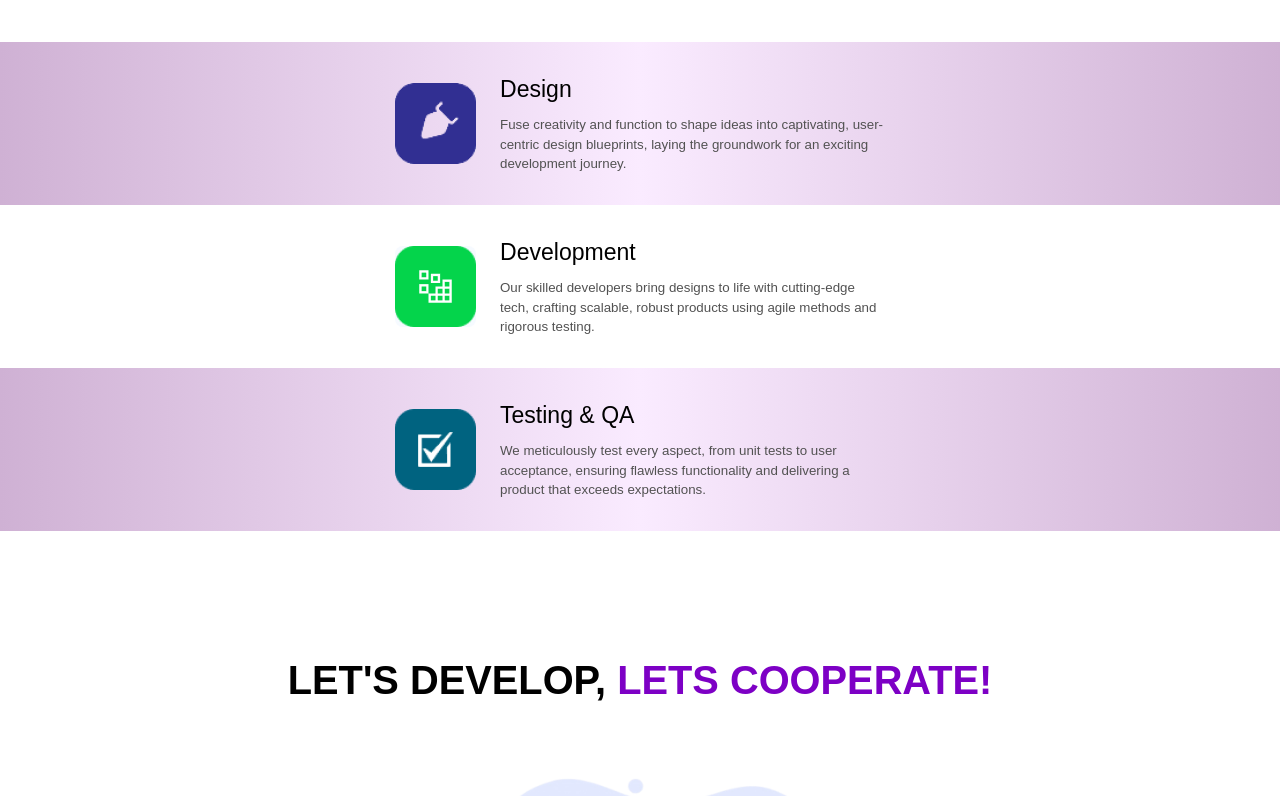
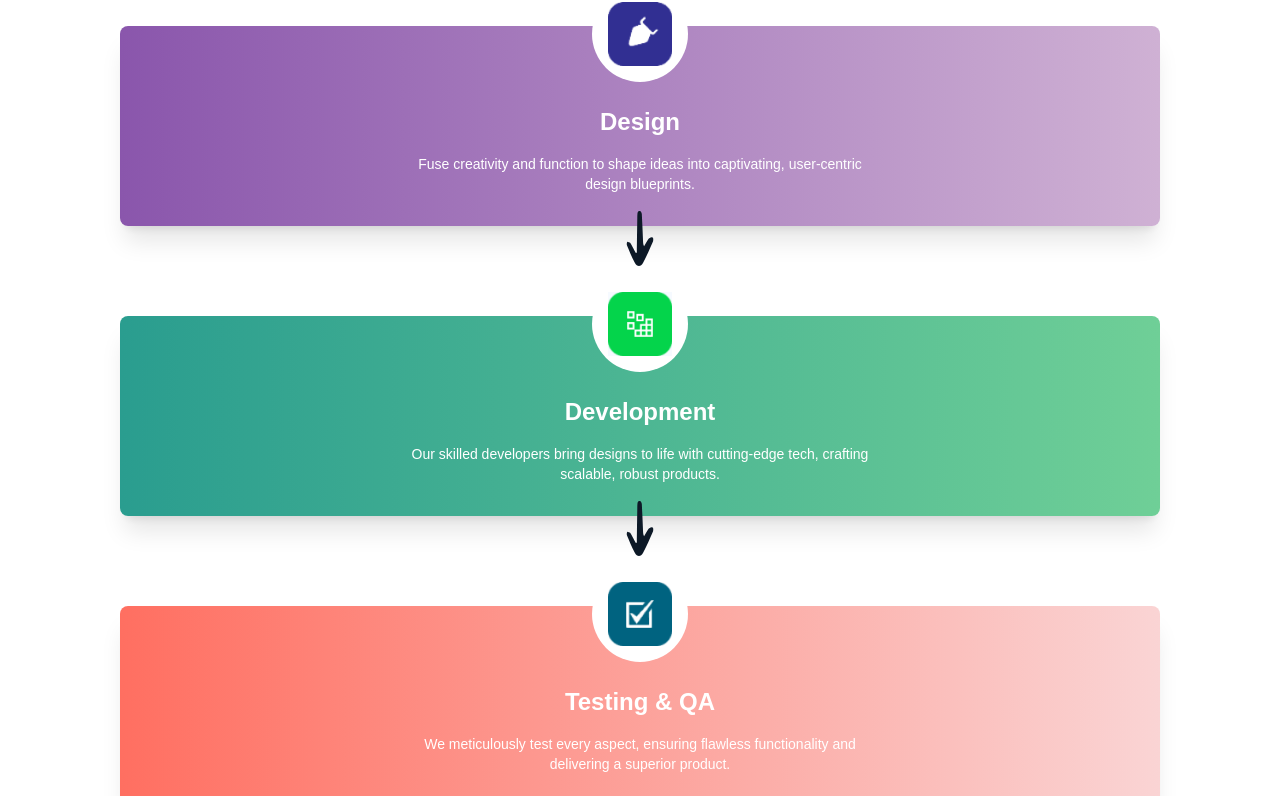
Before and after one commit to SPLkavinga/AsipiyaSoft-Website, a React (Vite) app in the folder Frontend/: page /about in a window 1280 px wide. Shown: the part 2313-3109 px from the top of the page. Built offline with nearby package versions, Linux system fonts and the light colour scheme.

Commit message:
Update files

```diff
--- a/Frontend/src/App.jsx
+++ b/Frontend/src/App.jsx
@@ -26,6 +26,8 @@ import ShowCareer from './Admin/ShowCareer';
 import Admin from './Admin/Admin';
 import CareerNew from './Admin/CareerNew';
 import CareerDetails from './Admin/CareerDetails';
+import ApplicationsPage from './Admin/ApplicationsPage';
+import ContactFormdetails from './Admin/ContactFormdetails';
 
 import Landingpage from './Admin/Landingpage';
 
@@ -61,6 +63,8 @@ function App() {
     <Route path="/ShowCareer" element={<ShowCareer />} />
     <Route path="/CareerNew" element={<CareerNew />} />
     <Route path="/career/:id" element={<CareerDetails />} />
+    <Route path="/ApplicationsPage" element={<ApplicationsPage />} />
+    <Route path="/ContactFormdetails" element={<ContactFormdetails />} />
     </Routes>
     </BrowserRouter>
   );
--- a/Frontend/src/Pages copy/AboutUs.jsx
+++ b/Frontend/src/Pages copy/AboutUs.jsx
@@ -55,12 +55,15 @@ function AboutUs() {
     },
   };
 
-
   // Loading screen
   if (loading) {
     return (
       <div className="flex items-center justify-center w-full h-screen bg-white">
-        <img src={logo} alt="Loading..." className="w-[200px] h-auto animate-bounce" />
+        <img
+          src={logo}
+          alt="Loading..."
+          className="w-[200px] h-auto animate-bounce"
+        />
       </div>
     );
   }
@@ -80,7 +83,8 @@ function AboutUs() {
         {/* Darker overlay */}
         <div className="absolute inset-0 z-0 bg-black bg-opacity-70"></div>
         <div className="z-10 w-full py-8 text-center xl:text-left md:w-full md:px-4 xl:mx-[120px] mx-[20px]">
-          <motion.p className="mb-[16px] text-sm text-white md:text-[19.2px]"
+          <motion.p
+            className="mb-[16px] text-sm text-white md:text-[19.2px]"
             initial="hidden"
             animate="visible"
             transition={{ duration: 0.5, delay: 0.2 }}
@@ -88,7 +92,8 @@ function AboutUs() {
           >
             About US
           </motion.p>
-          <motion.h2 className="text-4xl font-semibold text-white md:text-[47.78px] mb-2"
+          <motion.h2
+            className="text-4xl font-semibold text-white md:text-[47.78px] mb-2"
             initial="hidden"
             animate="visible"
             transition={{ duration: 0.5, delay: 0.3 }}
@@ -96,7 +101,8 @@ function AboutUs() {
           >
             Design & Develop For
           </motion.h2>
-          <motion.h2 className="text-4xl font-semibold text-white md:text-[47.78px] mb-[8px]"
+          <motion.h2
+            className="text-4xl font-semibold text-white md:text-[47.78px] mb-[8px]"
             initial="hidden"
             animate="visible"
             transition={{ duration: 0.5, delay: 0.4 }}
@@ -104,7 +110,8 @@ function AboutUs() {
           >
             Better Solution
           </motion.h2>
-          <motion.p className="mb-8 text-white md:text-[16px] font-normal leading-normal tracking-wide w-full md:w-full xl:w-[692px]"
+          <motion.p
+            className="mb-8 text-white md:text-[16px] font-normal leading-normal tracking-wide w-full md:w-full xl:w-[692px]"
             initial="hidden"
             animate="visible"
             transition={{ duration: 0.5, delay: 0.6 }}
@@ -161,14 +168,18 @@ function AboutUs() {
             {/* Vision */}
             <div className="w-[350px] text-center">
               <div className="flex items-center justify-center">
-              <img className="w-[183px] h-[177px]" src={vission} alt="Vision" />
+                <img
+                  className="w-[183px] h-[177px]"
+                  src={vission}
+                  alt="Vision"
+                />
               </div>
               <p className="mt-4 text-[39.81px] text-[#333333] font-semibold">
                 Our Vision
               </p>
               <p className="mt-2 text-[16px] text-[#525252] text-opacity-80">
-              Pioneering transformative software solutions <br /> for business success
-              in a tech-driven future.
+                Pioneering transformative software solutions <br /> for business
+                success in a tech-driven future.
               </p>
             </div>
 
@@ -218,81 +229,116 @@ function AboutUs() {
       <div className="mt-6 md:mt-16">
         <WhyChooseUs />
       </div>
-      {/* Design, Development, testing Section */}
-      <div className="w-full bg-white mt-[120px]">
-        <div className="w-full ">
-          {/* Design Section */}
-          <AnimatedSection>
-          <div className="flex items-center justify-center  px-6 py-4 w-full h-full Xl:w-full xl:h-[163px] space-x-6 bg-gradient-to-r from-[#CFB1D4] via-[#FAEBFF] to-[#CFB1D4]">
-            <div className="flex-shrink-0 ">
+      {/* Design, Development, Testing Section */}
+      <div className="w-full  py-16">
+        <div className="container mx-auto px-[120px] flex flex-col space-y-[90px]">
+          {/* Design Card */}
+          <div className="relative group transform hover:scale-105 transition-all duration-300 shadow-xl rounded-lg bg-gradient-to-r from-[#8A56AC] to-[#CFB1D4] p-8">
+            <div className="absolute -top-10 left-1/2 transform -translate-x-1/2 bg-white p-4 rounded-full">
               <img
                 src={designImage}
                 alt="Design"
-                className="object-cover w-16 h-16 rounded-lg sm:w-24 sm:h-24 md:w-32 md:h-32 lg:w-[81px] lg:h-[81px]"
+                className="w-16 h-16 object-cover"
               />
             </div>
-            <div className="text-center sm:text-left">
-              <h2 className="text-[23.04px] font-medium text-black">Design</h2>
-              <p className="mt-[8px] w-[200px] xl:w-[385px] text-[13.33px]  text-[#525252]">
+            <div className="mt-12 text-center">
+              <h2 className="text-2xl font-semibold text-white group-hover:text-gray-800 transition-colors">
+                Design
+              </h2>
+              <p className="mt-4 text-sm text-white group-hover:text-gray-700 transition-colors">
                 Fuse creativity and function to shape ideas into captivating,
-                user-centric design blueprints, laying the groundwork for an
-                exciting development journey.
+                user-centric <br /> design blueprints.
+              </p>
+            </div>
+            {/* Arrow below the Design card */}
+            <div className="absolute bottom-[-40px] left-1/2 transform -translate-x-1/2 ">
+              <svg
+                xmlns="http://www.w3.org/2000/svg"
+                width="27"
+                height="55"
+                fill="none"
+                viewBox="0 0 27 55"
+              >
+                <g clip-path="url(#a)">
+                  <path
+                    fill="#0D1927"
+                    d="M10.317 41.639v-3.674c.119-10.428.357-20.975.476-31.404 0-1.185 0-2.251.119-3.436.118-1.541.475-3.437 2.497-3.082.833.119 1.785 1.897 1.903 2.963.476 8.77.833 17.42 1.19 26.19.119 2.014 0 4.029 1.07 6.162 1.428-2.37 2.617-4.859 4.163-7.11.714-1.067 2.498-2.252 3.569-2.015 2.14.474 1.903 2.844 1.19 4.266-3.093 7.11-6.186 14.34-9.873 21.213-2.379 4.384-5.947 4.384-8.326 0C5.083 45.904 2.705 39.623.088 33.58c-.357-.71.475-1.896.713-2.844.952.356 2.38.356 2.855 1.067 1.19 1.422 1.903 3.318 2.855 4.977.951 1.777 1.903 3.555 2.854 5.214.238-.237.595-.355.952-.355Z"
+                  />
+                </g>
+                <defs>
+                  <clipPath id="a">
+                    <path fill="#fff" d="M0 0h27v55H0z" />
+                  </clipPath>
+                </defs>
+              </svg>
+            </div>
+          </div>
+
+          {/* Development Card */}
+          <div className="relative group transform hover:scale-105 transition-all duration-300 shadow-xl rounded-lg bg-gradient-to-r from-[#2A9D8F] to-[#6FCF97] p-8">
+            <div className="absolute -top-10 left-1/2 transform -translate-x-1/2 bg-white p-4 rounded-full">
+              <img
+                src={developmentImage}
+                alt="Development"
+                className="w-16 h-16 object-cover"
+              />
+            </div>
+            <div className="mt-12 text-center">
+              <h2 className="text-2xl font-semibold text-white group-hover:text-gray-800 transition-colors">
+                Development
+              </h2>
+              <p className="mt-4 text-sm text-white group-hover:text-gray-700 transition-colors">
+                Our skilled developers bring designs to life with cutting-edge
+                tech, crafting <br /> scalable, robust products.
+              </p>
+            </div>
+            {/* Arrow below the Development card */}
+            <div className="absolute bottom-[-40px] left-1/2 transform -translate-x-1/2">
+              <svg
+                xmlns="http://www.w3.org/2000/svg"
+                width="27"
+                height="55"
+                fill="none"
+                viewBox="0 0 27 55"
+              >
+                <g clip-path="url(#a)">
+                  <path
+                    fill="#0D1927"
+                    d="M10.317 41.639v-3.674c.119-10.428.357-20.975.476-31.404 0-1.185 0-2.251.119-3.436.118-1.541.475-3.437 2.497-3.082.833.119 1.785 1.897 1.903 2.963.476 8.77.833 17.42 1.19 26.19.119 2.014 0 4.029 1.07 6.162 1.428-2.37 2.617-4.859 4.163-7.11.714-1.067 2.498-2.252 3.569-2.015 2.14.474 1.903 2.844 1.19 4.266-3.093 7.11-6.186 14.34-9.873 21.213-2.379 4.384-5.947 4.384-8.326 0C5.083 45.904 2.705 39.623.088 33.58c-.357-.71.475-1.896.713-2.844.952.356 2.38.356 2.855 1.067 1.19 1.422 1.903 3.318 2.855 4.977.951 1.777 1.903 3.555 2.854 5.214.238-.237.595-.355.952-.355Z"
+                  />
+                </g>
+                <defs>
+                  <clipPath id="a">
+                    <path fill="#fff" d="M0 0h27v55H0z" />
+                  </clipPath>
+                </defs>
+              </svg>
+            </div>
+          </div>
+
+          {/* Testing & QA Card */}
+          <div className="relative group transform hover:scale-105 transition-all duration-300 shadow-xl rounded-lg bg-gradient-to-r from-[#FF6F61] to-[#FAD4D4] p-8">
+            <div className="absolute -top-10 left-1/2 transform -translate-x-1/2 bg-white p-4 rounded-full">
+              <img
+                src={testingImage}
+                alt="Testing & QA"
+                className="w-16 h-16 object-cover"
+              />
+            </div>
+            <div className="mt-12 text-center">
+              <h2 className="text-2xl font-semibold text-white group-hover:text-gray-800 transition-colors">
+                Testing & QA
+              </h2>
+              <p className="mt-4 text-sm text-white group-hover:text-gray-700 transition-colors">
+                We meticulously test every aspect, ensuring flawless
+                functionality and <br /> delivering a superior product.
               </p>
             </div>
           </div>
-          </AnimatedSection>
-
-          {/* Development Section */}
-          <AnimatedSection>
-          <div className="flex items-center justify-center py-4 w-full h-full Xl:w-full xl:h-[163px] space-x-6 bg-white">
-            <div className="flex-shrink-0">
-              <img
-                src={developmentImage}
-                alt="Development"
-                className="object-cover w-16 h-16 rounded-lg sm:w-24 sm:h-24 md:w-32 md:h-32 lg:w-[81px] lg:h-[81px]"
-              />
-            </div>
-            <div className="text-center sm:text-left">
-              <h2 className="text-[23.04px] font-medium text-black">
-                Development
-              </h2>
-              <p className="mt-[8px]  w-[200px] xl:w-[385px] text-[13.33px]  text-[#525252]">
-                Our skilled developers bring designs to life with cutting-edge
-                tech, crafting scalable, robust products using agile methods and
-                rigorous testing.
-              </p>
-            </div>
-          </div>
-          </AnimatedSection>
-
-          {/* Testing & QA Section */}
-          <AnimatedSection>
-          <div className="flex items-center justify-center w-full h-full Xl:w-full xl:h-[163px] px-6 py-4 space-x-6 bg-gradient-to-r from-[#CFB1D4] via-[#FAEBFF] to-[#CFB1D4]">
-            <div className="flex-shrink-0">
-              <img
-                src={testingImage}
-                alt="Testing & QA"
-                className="object-cover w-16 h-16 rounded-lg sm:w-24 sm:h-24 md:w-32 md:h-32 lg:w-[81px] lg:h-[81px]"
-              />
-            </div>
-            <div className="text-center sm:text-left">
-              <h2 className="text-[23.04px] font-medium text-black">
-                Testing & QA
-              </h2>
-              <p className="mt-[8px]   w-[200px] xl:w-[385px] text-[13.33px]  text-[#525252]">
-                We meticulously test every aspect, from unit tests to user
-                acceptance, ensuring flawless functionality and delivering a
-                product that exceeds expectations.
-              </p>
-            </div>
-          </div>
-          </AnimatedSection>
         </div>
       </div>
 
-
       {/* Leadership Section <Leadership />*/}
-
 
       {/* Cooperate Section */}
       <Cooperate />
@@ -302,4 +348,4 @@ function AboutUs() {
   );
 }
 
-export default AboutUs;
+export default AboutUs;
```
Also changed, not shown: Frontend/src/Admin/ApplicationsPage.jsx (added, +97 -0 lines). Lines whose indentation alone changed are shown as unchanged.
